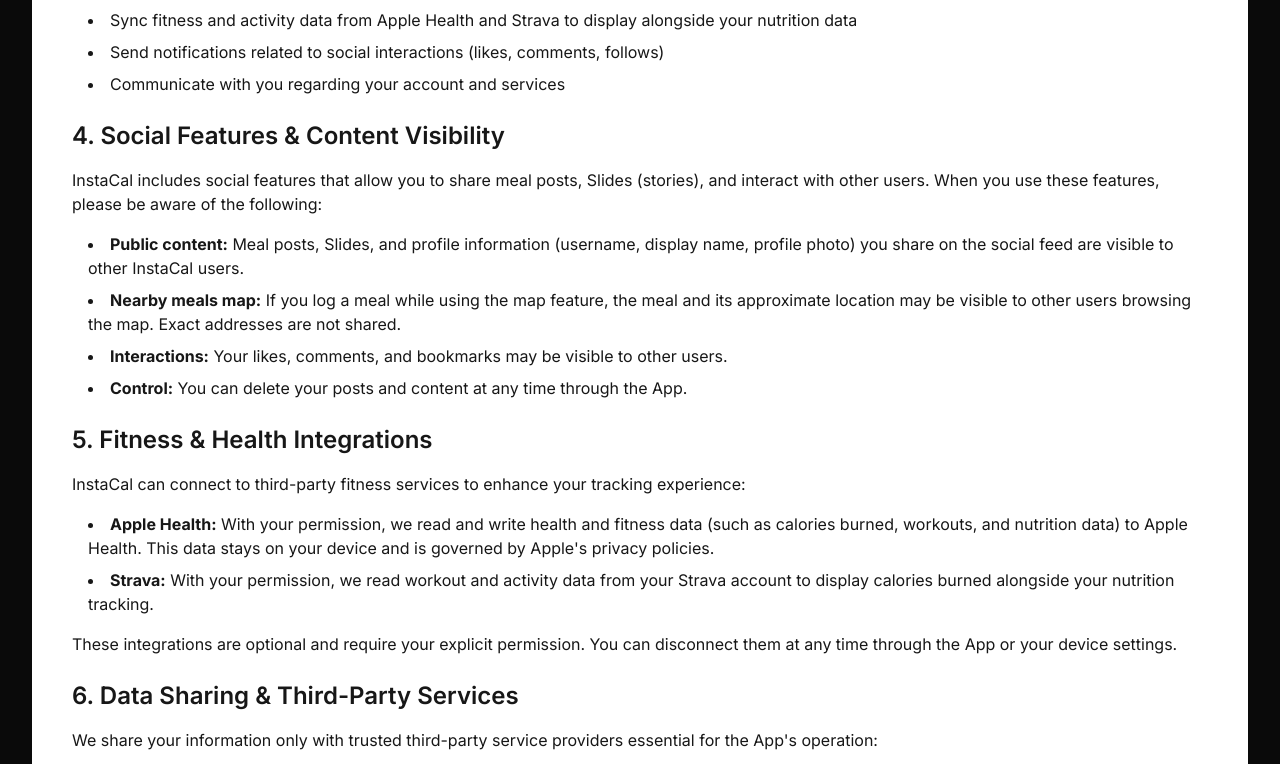
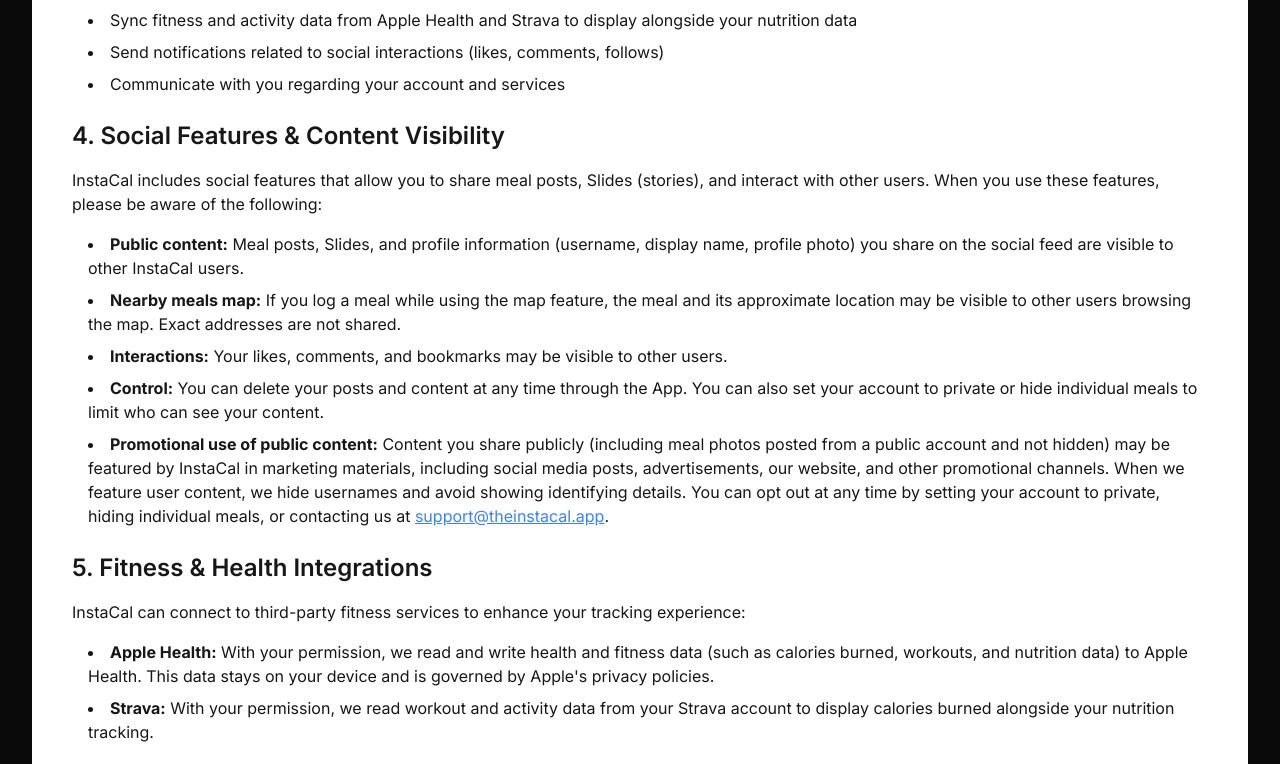
Before and after one commit to dcrame2/macro-app-marketing-website, a Next.js app: page /privacy in a window 1280 px wide. Shown: the part 1912-2676 px from the top of the page. Built offline with nearby package versions, Linux system fonts and the light colour scheme.

Commit message:
feat: update privacy to use peoples meals for marketing

```diff
--- a/src/app/(main)/privacy/page.jsx
+++ b/src/app/(main)/privacy/page.jsx
@@ -9,7 +9,7 @@
           Privacy Policy for InstaCal
         </h1>
         <p className="mb-4 text-lg font-semibold">
-          <strong>Last Updated: March 12, 2026</strong>
+          <strong>Last Updated: April 24, 2026</strong>
         </p>
 
         {/* 1. Introduction */}
@@ -150,7 +150,25 @@
           </li>
           <li>
             <strong>Control:</strong> You can delete your posts and content at
-            any time through the App.
+            any time through the App. You can also set your account to private
+            or hide individual meals to limit who can see your content.
+          </li>
+          <li>
+            <strong>Promotional use of public content:</strong> Content you
+            share publicly (including meal photos posted from a public account
+            and not hidden) may be featured by InstaCal in marketing materials,
+            including social media posts, advertisements, our website, and
+            other promotional channels. When we feature user content, we hide
+            usernames and avoid showing identifying details. You can opt out
+            at any time by setting your account to private, hiding individual
+            meals, or contacting us at{' '}
+            <a
+              href="mailto:support@theinstacal.app"
+              className="text-blue-500 underline"
+            >
+              support@theinstacal.app
+            </a>
+            .
           </li>
         </ul>
 
```
